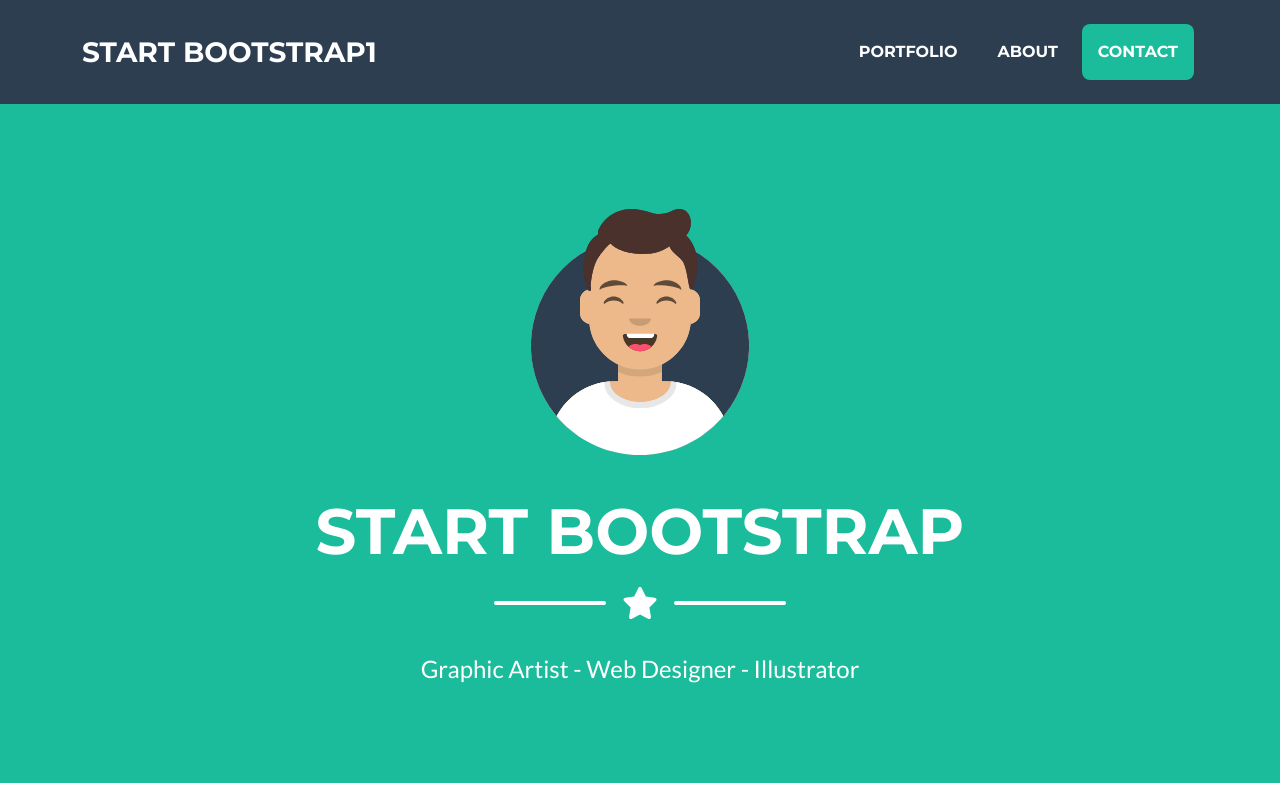
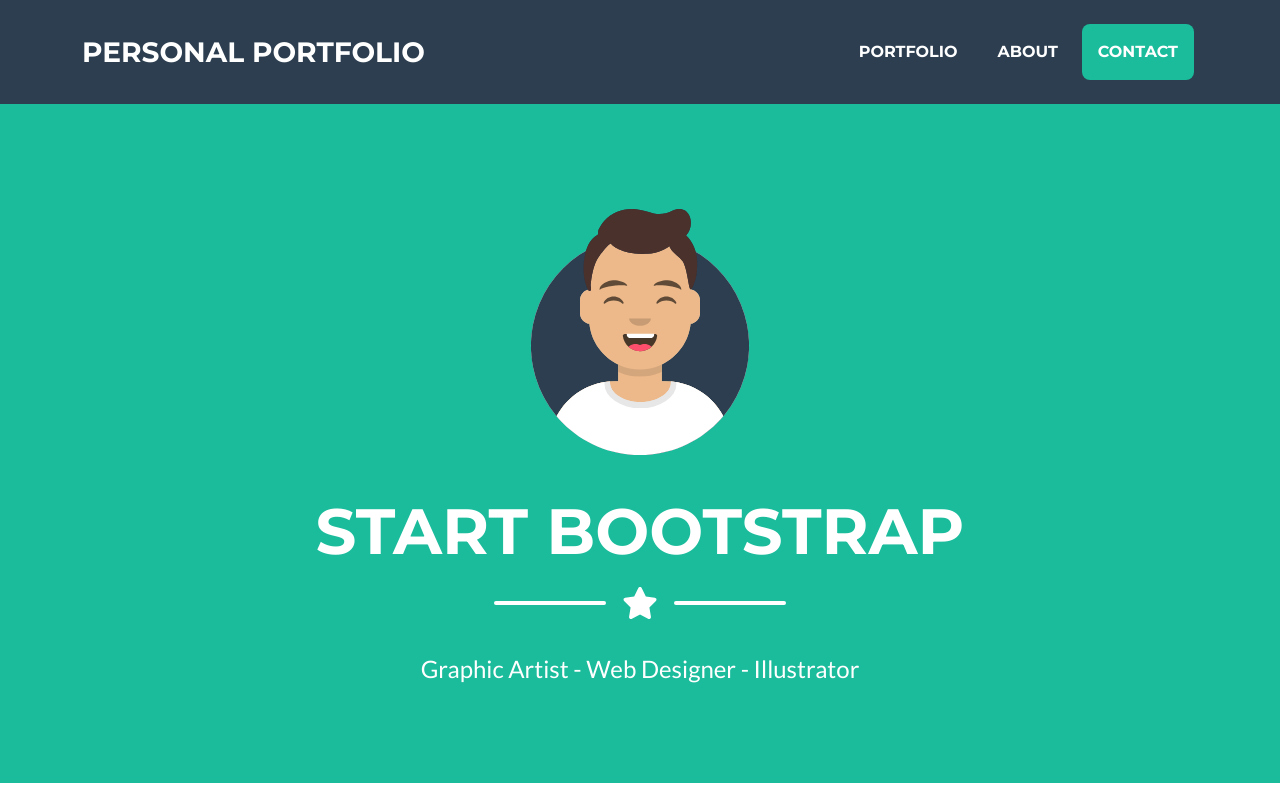
Before and after one commit to shrutishah/trialwebsite, a plain HTML site: page index.html in a window 1280 px wide. Shown: the top 800 px of the page. Drawn offline with nearby package versions, Linux system fonts and the light colour scheme.

Commit message:
Update index.html

```diff
--- a/index.html
+++ b/index.html
@@ -20,9 +20,9 @@
         <!-- Navigation-->
         <nav class="navbar navbar-expand-lg bg-secondary text-uppercase fixed-top" id="mainNav">
             <div class="container">
-                <a class="navbar-brand" href="#page-top">Start Bootstrap1</a>
+                <a class="navbar-brand" href="#page-top">Personal Portfolio</a>
                 <button class="navbar-toggler text-uppercase font-weight-bold bg-primary text-white rounded" type="button" data-bs-toggle="collapse" data-bs-target="#navbarResponsive" aria-controls="navbarResponsive" aria-expanded="false" aria-label="Toggle navigation">
-                    Menu
+
                     <i class="fas fa-bars"></i>
                 </button>
                 <div class="collapse navbar-collapse" id="navbarResponsive">
```
